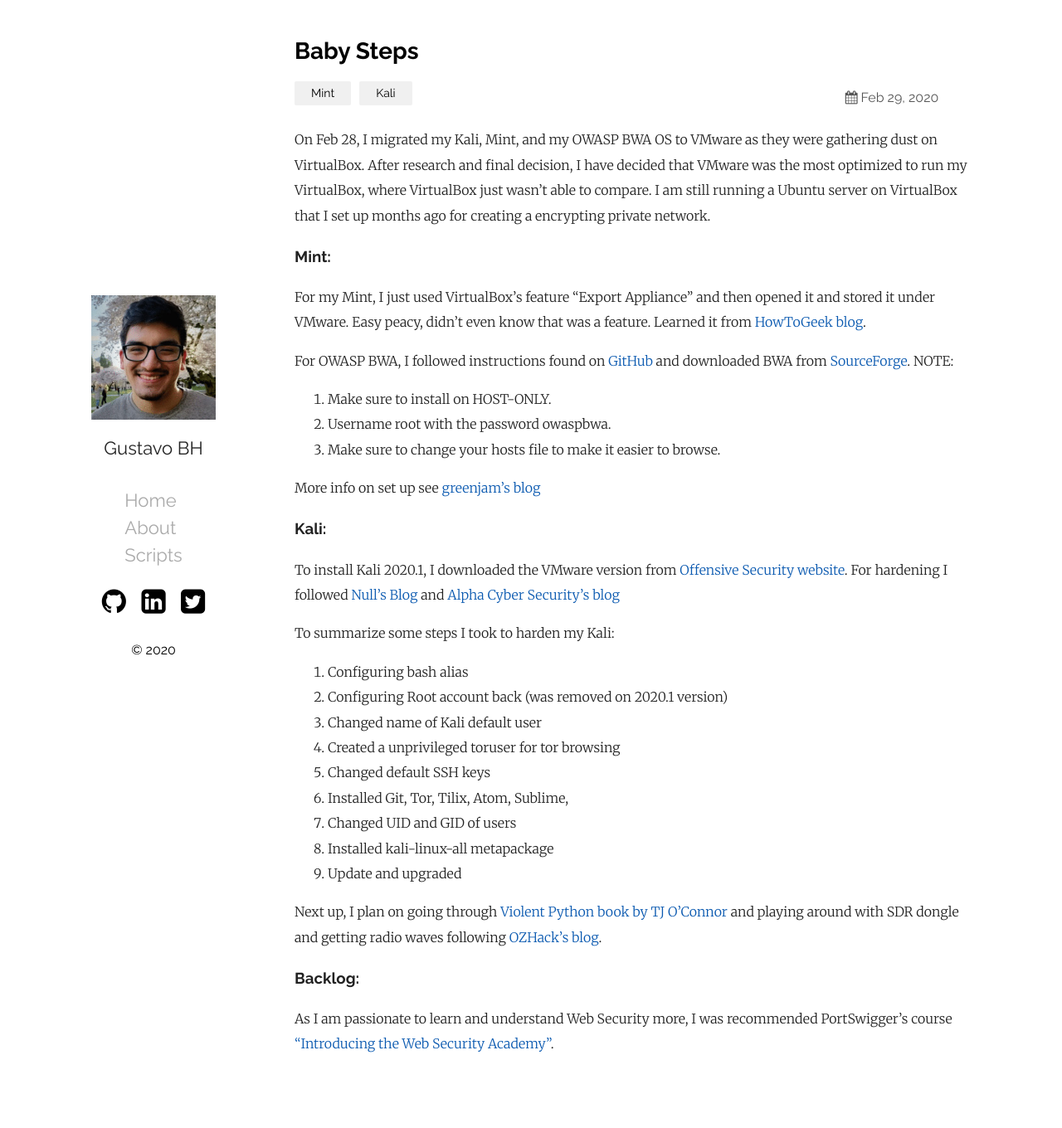
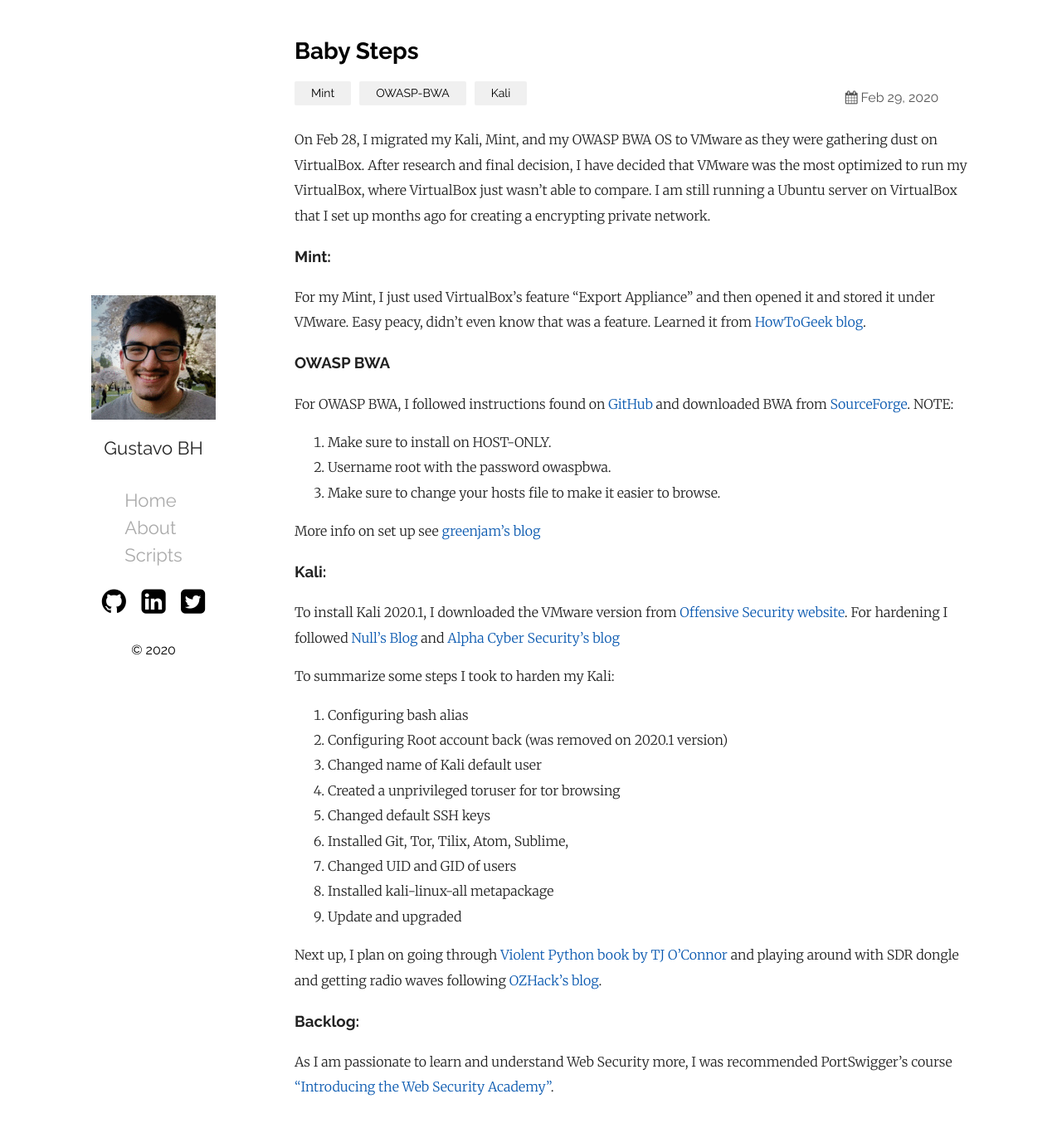
Before and after one commit to DefenderGB/defendergb.github.io, a Jekyll site: the page built from _posts/2020-02-29-baby-steps.markdown, in a window 1280 px wide and 1371 px high. Shown: the top 1360 px of the window at 83% size. Built offline with Jekyll 4.4.1, drawn with Linux system fonts in a browser that asks for light colours.

Commit message:
Update 2020-02-29-baby-steps.markdown

```diff
--- a/_posts/2020-02-29-baby-steps.markdown
+++ b/_posts/2020-02-29-baby-steps.markdown
@@ -2,13 +2,14 @@
 layout: post
 title:  "Baby Steps"
 postid: blog
-categories: Mint Kali
+categories: Mint OWASP-BWA Kali
 ---
 On Feb 28, I migrated my Kali, Mint, and my OWASP BWA OS to VMware as they were gathering dust on VirtualBox. After research and final decision, I have decided that VMware was the most optimized to run my VirtualBox, where VirtualBox just wasn't able to compare. I am still running a Ubuntu server on VirtualBox that I set up months ago for creating a encrypting private network.
 
 ### Mint:
 For my Mint, I just used VirtualBox's feature "Export Appliance" and then opened it and stored it under VMware. Easy peacy, didn't even know that was a feature. Learned it from [HowToGeek blog][1].
 
+### OWASP BWA
 For OWASP BWA, I followed instructions found on [GitHub][2] and downloaded BWA from [SourceForge][3].
 NOTE:
 1. Make sure to install on HOST-ONLY.
```
